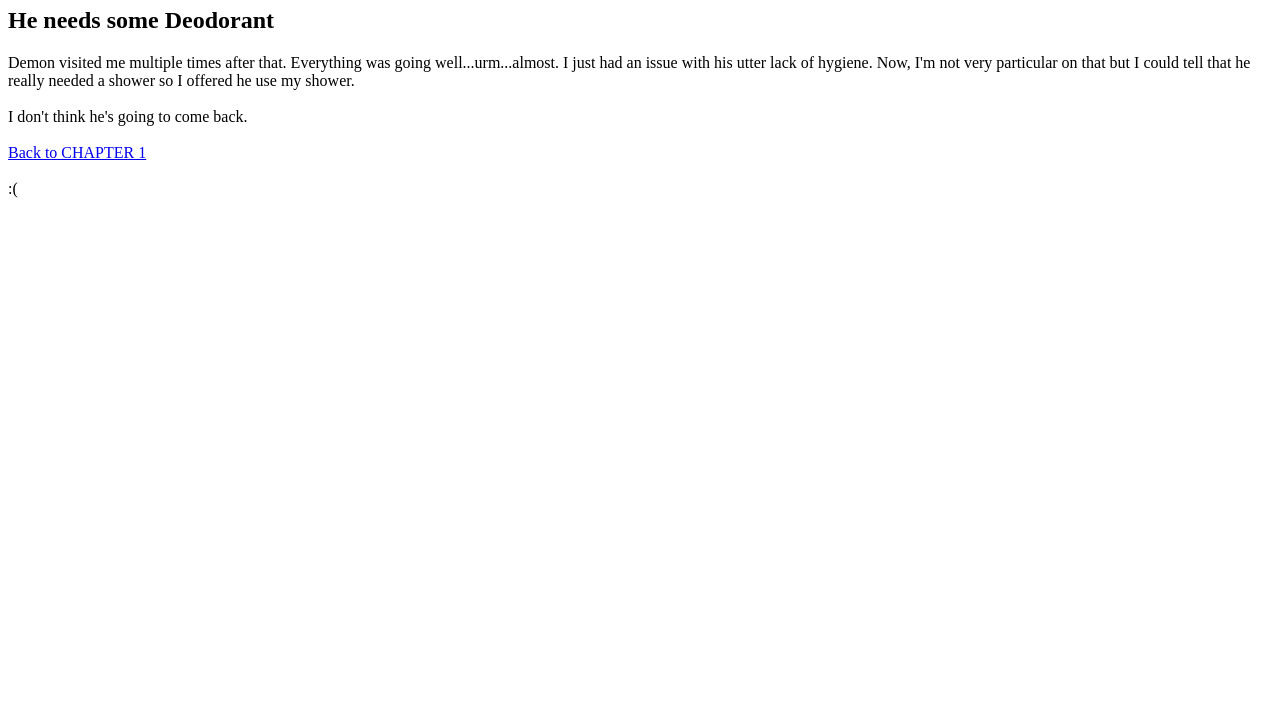
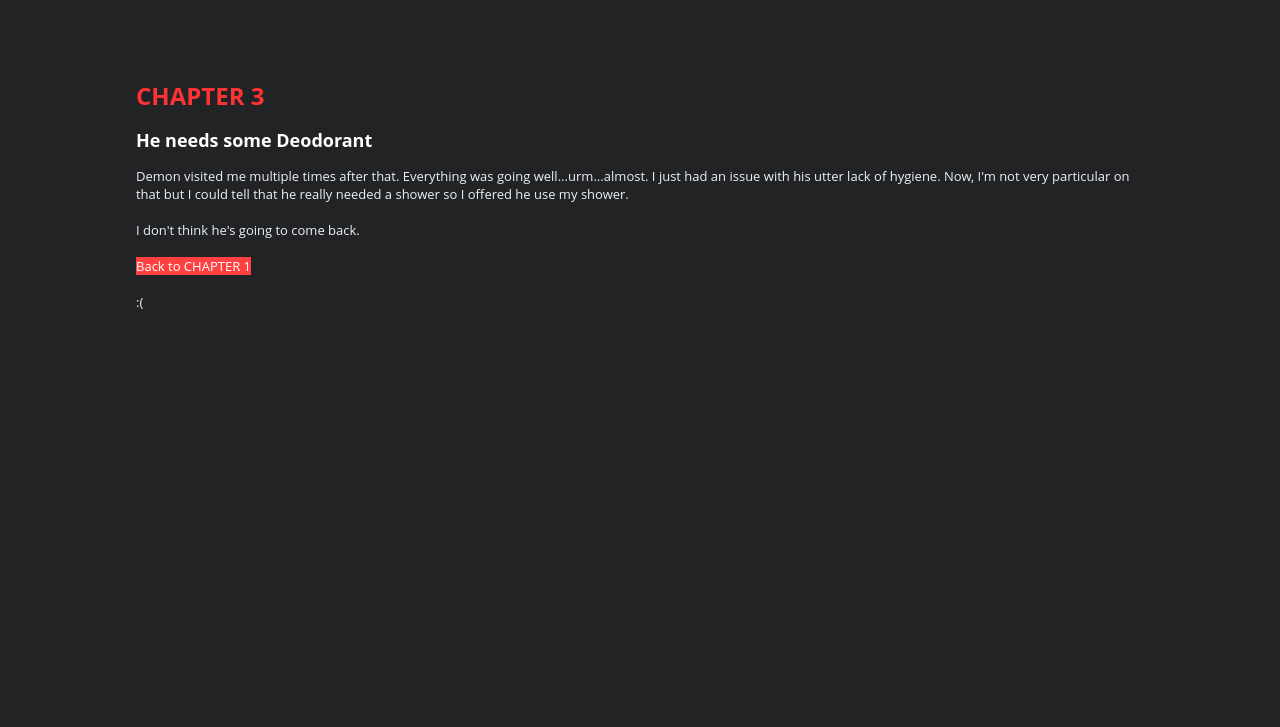
Before and after one commit to nayarmegha/Hyper-Text-Story, a plain HTML site: page Ch3.html in a window 1280 px wide. Shown: the part 73-800 px from the top of the page. Drawn offline with Linux system fonts and the light colour scheme.

Commit message:
updated css

```diff
--- a/Ch3.html
+++ b/Ch3.html
@@ -2,6 +2,7 @@
 <html>
 <head>
 <title>My Demon Ex-Best Friend</title>
+<link rel ="stylesheet" href ="style.css"/>
 </head>
 <h1>CHAPTER 3</h1>
 <h2>He needs some Deodorant</h2>
@@ -12,7 +13,7 @@ Demon visited me multiple times after that. Everything was going well...urm...al
 I don't think he's going to come back.
 </br>
 </br>
-<a href="/Hyper-Text-Story/">Back to CHAPTER 1</a>
+<a href="index.html">Back to CHAPTER 1</a>
 <br>
 <br>
 :(
--- /dev/null
+++ b/style.css
@@ -0,0 +1,27 @@
+h1{
+    color:rgb(255, 51, 51);
+    font-family: "Open Sans";
+    font-size:x-large;
+}
+
+h2{
+    color:rgb(255, 255, 255);
+    font-family: "Open Sans";
+    font-size:large;
+}
+html{
+    background-color: rgb(33, 35, 37);
+}
+body{
+    color:rgb(238, 242, 247);
+    font-family: "Open Sans";
+    font-size: small;
+    padding:10%;
+}
+a{
+    color:rgb(255, 255, 255);
+    font-family: "Open Sans";
+    font-size: small;
+    text-decoration: none;
+    background-color: rgb(255, 65, 65);
+}
```
Also changed, not shown: Ch2.html (+1 -0 lines), index.html (+1 -0 lines), 1 other file.
